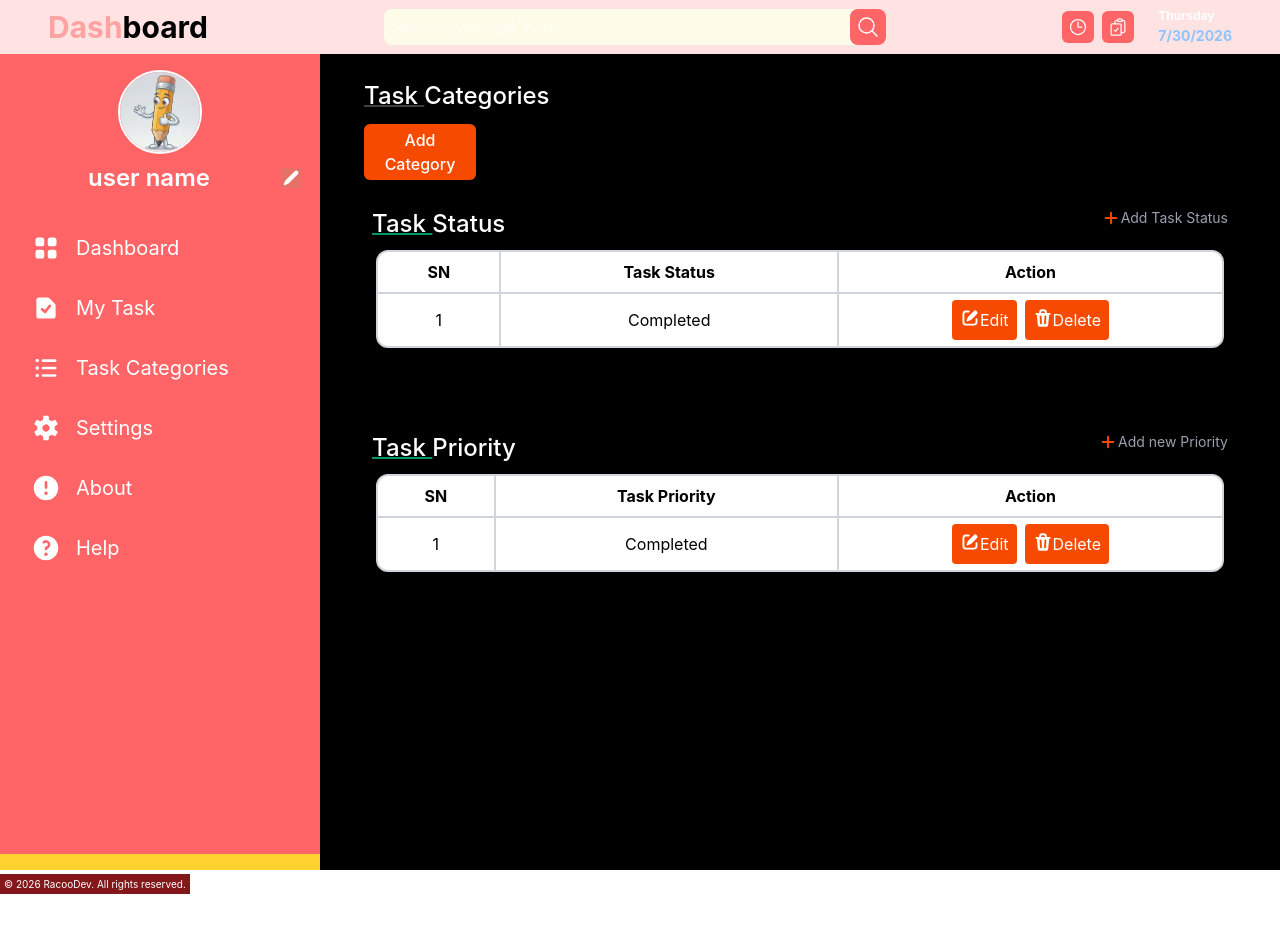
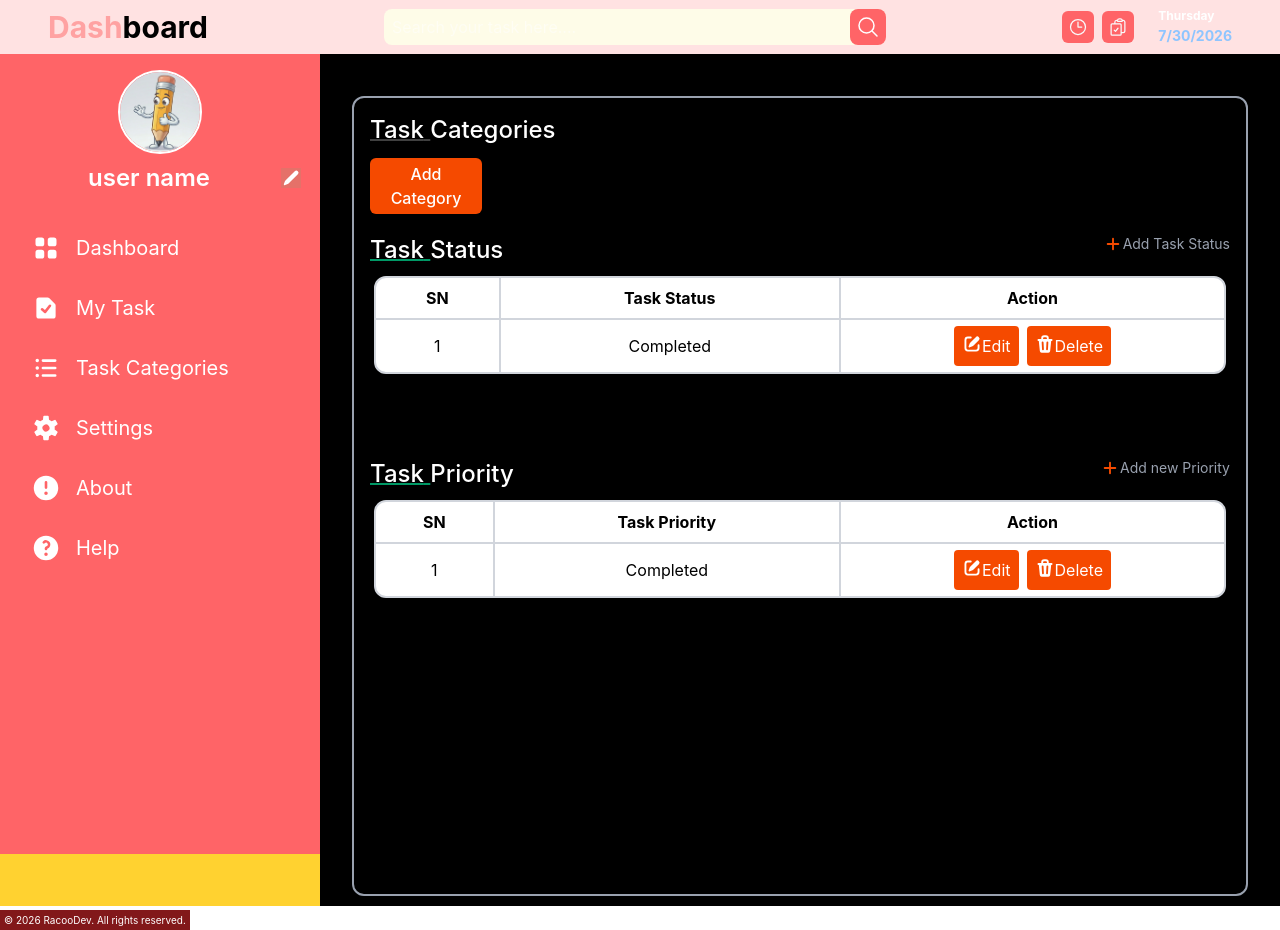
Before and after one commit to karinatuyuc/my-todo-list-React, a React (Vite) app: page / in a window 1280 px wide. Both pictures are taken after a click on the item "Task Categories". Before the commit the page ends 894 px from the top, so only its background shows below. Built offline with nearby package versions, Linux system fonts and the light colour scheme.

Commit message:
feat: add modal logic for CreateCategory

```diff
--- a/src/componentes/TaskCategories/TaskCategories.jsx
+++ b/src/componentes/TaskCategories/TaskCategories.jsx
@@ -1,3 +1,5 @@
+import { useState } from "react";
+import { CreateCategoryModal } from './modals/CreateCategoryModal'
 import {
   DocumentArrowUpIcon,
   PlusIcon,
@@ -5,7 +7,10 @@ import {
   PencilSquareIcon,
 } from "@heroicons/react/16/solid";
 
-export function TaskStatus() { {/**Hijo */}
+export function TaskStatus() {
+  {
+    /**Hijo */
+  }
   return (
     <>
       <div className=" bg-white flex justify-center items-center mx-1 rounded-xl border-2 border-gray-300">
@@ -15,7 +20,7 @@ export function TaskStatus() { {/**Hijo */}
             <th className="p-2 border-l-2 border-gray-300">Task Status</th>
             <th className="p-2 border-l-2 border-gray-300">Action</th>
           </tbody>
-          <tr className="border-t-2 border-gray-300">
+          <tbody className="border-t-2 border-gray-300">
             <td className="border-r-2 border-gray-300">1</td>
             <td className="border-r-2 border-gray-300">Completed</td>
 
@@ -31,14 +36,16 @@ export function TaskStatus() { {/**Hijo */}
                 </button>
               </div>
             </td>
-          </tr>
+          </tbody>
         </table>
       </div>
     </>
   );
 }
 
-{/**Hijo */}
+{
+  /**Hijo */
+}
 export function TaskPriority() {
   return (
     <>
@@ -49,7 +56,7 @@ export function TaskPriority() {
             <th className="p-2 border-l-2 border-gray-300">Task Priority</th>
             <th className="p-2 border-l-2 border-gray-300">Action</th>
           </tbody>
-          <tr className="border-t-2 border-gray-300">
+          <tbody className="border-t-2 border-gray-300">
             <td className="border-r-2 border-gray-300">1</td>
             <td className="border-r-2 border-gray-300">Completed</td>
 
@@ -65,31 +72,44 @@ export function TaskPriority() {
                 </button>
               </div>
             </td>
-          </tr>
+          </tbody>
         </table>
       </div>
     </>
   );
 }
 
-{/**Padre */}
+{
+  /**Padre */
+}
 export function TaskCategories() {
+  const [showCategoryModal, setShowCategoryModal] = useState(false);
   return (
     <>
-      <div className=" h-screen m-1 mt-2 text-white lg:p-4">
-        <div className=" font-medium flex flex-col gap-3 mb-8 lg:mb-0">
+      <div className=" border-2 border-gray-400 rounded-xl h-screen mt-10 m-2 p-2.5 text-white lg:p-4">
+
+        <div className="">
+          {showCategoryModal && <CreateCategoryModal /> }
+        </div>
+
+
+
+        <div className="font-medium flex flex-col gap-3 lg:mb-0 ">
           <div className="text-3xl lg:text-2xl">
             <span className="underline decoration-neutral-700 decoration-2">
               Task{" "}
             </span>
             Categories
           </div>
-          <button className="bg-orange-600 rounded-md w-32 p-2 text-white lg:p-1 lg:w-28">
+          <button
+            className="bg-orange-600 rounded-md w-32 p-2 text-white lg:p-1 lg:w-28"
+            onClick={() => setShowCategoryModal(true)}
+          >
             Add Category
           </button>
         </div>
 
-        <div className="min-h-[80vh] rounded-md p-2 lg:min-h-[70vh]">
+        <div className="max-h-full rounded-md lg:min-h-[70vh] overflow-auto">
           <div className="py-2.5 mb-16">
             <div className="flex justify-between py-2.5 text-2xl">
               <div className="font-medium">
--- /dev/null
+++ b/src/componentes/TaskCategories/modals/CreateCategoryModal.jsx
@@ -0,0 +1,23 @@
+export function CreateCategoryModal() {
+    return (
+        <>
+         <div className="bg-orange-700 fixed">
+            <span>Create Categories</span>
+
+            <div>
+
+                <div className="flex flex-col gap-2 w-full">
+                    <label>Category Name:</label>
+                    <input type="text" className="bg-gray-200 text-black p-2" />
+                </div>
+
+
+                <div>
+                    <button>Create</button>
+                    <button>Cancel</button>
+                </div>
+            </div>
+         </div>
+        </>
+    )
+}
```
Also changed, not shown: src/componentes/TaskCategories/modals/CategoryModal.jsx (deleted).
